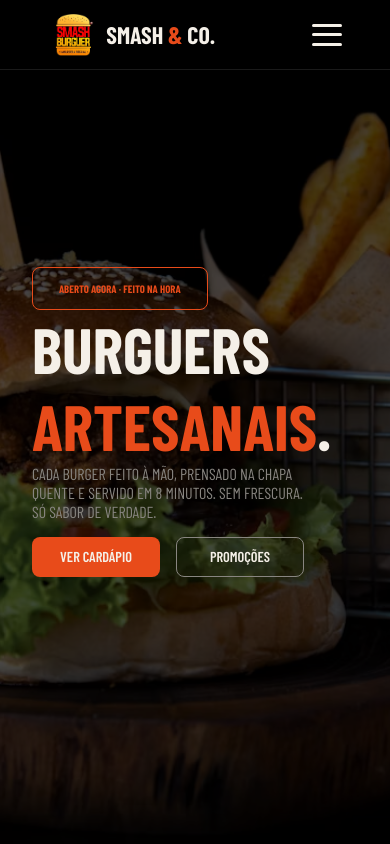
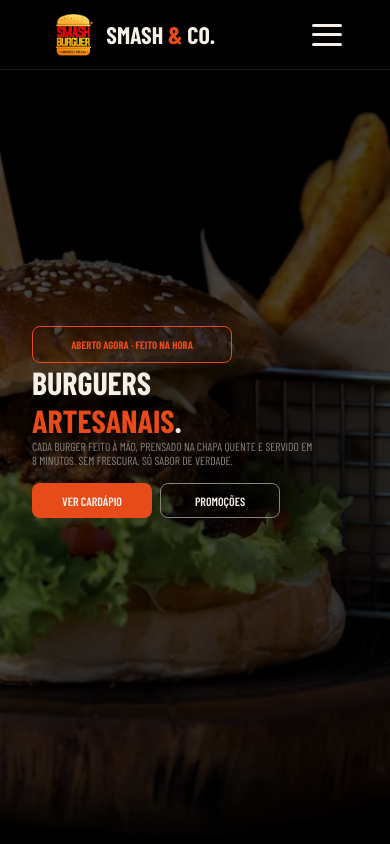
Before and after one commit to HeitorDenech/SmashCo, a React (Vite) app in the folder SmashCo/: page / in a window 390 px wide. Shown: the top 844 px of the page. Built offline with nearby package versions, Linux system fonts and the light colour scheme; a web font is replaced by a local one.

Commit message:
teste responsividade

```diff
--- a/SmashCo/src/App.css
+++ b/SmashCo/src/App.css
@@ -909,31 +909,83 @@ header {
     display: flex;
     justify-content: center;
     align-items: center;
-    height: 5vh;
-    width: 45vw;
+
+    height: clamp(30px, 4.5vh, 60px);
+    width: clamp(200px, 45vw, 250px);
+
     border-radius: 0.5rem;
     border: 1px solid var(--color-brand-orange);
+
     font-family: var(--font-display);
-    font-size: 0.45rem;
+    font-size: clamp(0.45rem, 0.8vw, 0.7rem);
     font-weight: 600;
     text-transform: uppercase;
     color: var(--color-brand-orange);
+
     z-index: 1001;
   }
 
   #hero-title {
     font-family: var(--font-display);
-    font-size: 4rem;
+    /* font-size: 10vw; */
+    font-size: clamp(1rem, 10vw, 2rem);
     width: 60%;
     z-index: 1001;
   }
 
   #hero-subtitle {
     font-family: var(--font-display);
-    font-size: 1rem;
+    /* font-size: 3vw; */
+    font-size: clamp(0.5rem, 3vw, 1rem);
     width: 80%;
     z-index: 1001;
     color: var(--color-brand-muted);
+  }
+
+  .hero-content-btn {
+    margin-top: 1rem;
+    display: flex;
+    gap: clamp(0.5rem, 1vw, 1rem);
+  }
+
+  #ver-cardapio,
+  #promocoes {
+    height: clamp(35px, 4vh, 45px);
+    width: clamp(120px, 8vw, 150px);
+
+    border-radius: 0.5rem;
+
+    font-family: var(--font-display);
+    font-size: clamp(0.75rem, 0.9vw, 1rem);
+    font-weight: 600;
+    text-transform: uppercase;
+
+    transition: all 0.3s ease-in-out;
+    cursor: pointer;
+  }
+
+  #ver-cardapio {
+    border: none;
+    background-color: var(--color-brand-orange);
+    color: var(--color-brand-cream);
+  }
+
+  #ver-cardapio:hover {
+    background-color: var(--color-brand-cream);
+    color: black;
+    transform: scale(1.05);
+  }
+
+  #promocoes {
+    border: 1px solid var(--color-brand-muted);
+    background-color: transparent;
+    color: var(--color-brand-cream);
+  }
+
+  #promocoes:hover {
+    background-color: var(--color-brand-cream);
+    color: black;
+    transform: scale(1.05);
   }
 
   /* -----------------------------MENU------------------------------- */
@@ -971,7 +1023,7 @@ header {
     width: clamp(340px, 90%, 450px);
     /* width: 90%; */
     /* min-height: 500px; */
-    height: clamp(400px, 60vh, 650px);
+    height: clamp(500px, 65vh, 670px);
   }
 
 }
```
